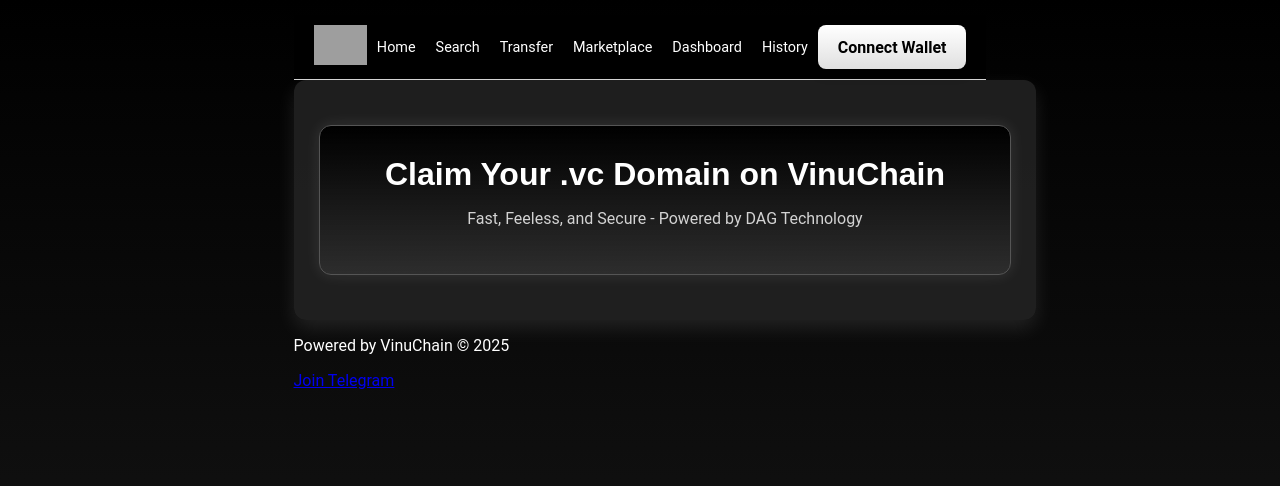
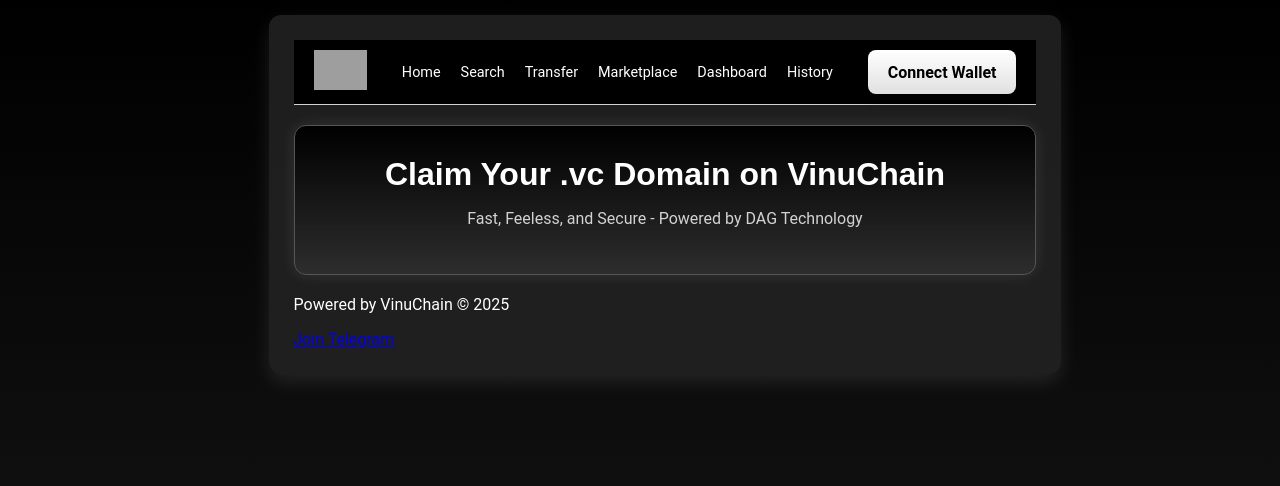
Before and after one commit to Vinuhub-vinuchain/Vinuhub-VNS, a React (Create React App) app: page / in a window 1280 px wide. Shown: the top 486 px of the page. Built offline with nearby package versions, Linux system fonts and the light colour scheme; grey boxes are pictures that could not be loaded.

Commit message:
Update App.tsx

```diff
--- a/src/App.tsx
+++ b/src/App.tsx
@@ -1,6 +1,8 @@
+// src/App.tsx
 'use client';
 
 import React from 'react';
+import { BrowserRouter as Router, Routes, Route } from 'react-router-dom';
 import Header from './components/Header';
 import Footer from './components/Footer';
 import Home from './pages/Home';
@@ -11,14 +13,15 @@
 import Dashboard from './pages/Dashboard';
 import History from './pages/History';
 import { WalletProvider } from './hooks/useWallet';
-import { BrowserRouter as Router, Routes, Route } from 'react-router-dom';
+import './styles/global.css'; // Your global styles
 
 export default function App() {
   return (
     <WalletProvider>
       <Router>
+        <div className="container">
           <Header />
-        <main className="container">
+          <main>
             <Routes>
               <Route path="/" element={<Home />} />
               <Route path="/search" element={<Search />} />
@@ -30,6 +33,7 @@
             </Routes>
           </main>
           <Footer />
+        </div>
       </Router>
     </WalletProvider>
   );
```
Lines whose indentation alone changed are shown as unchanged.
